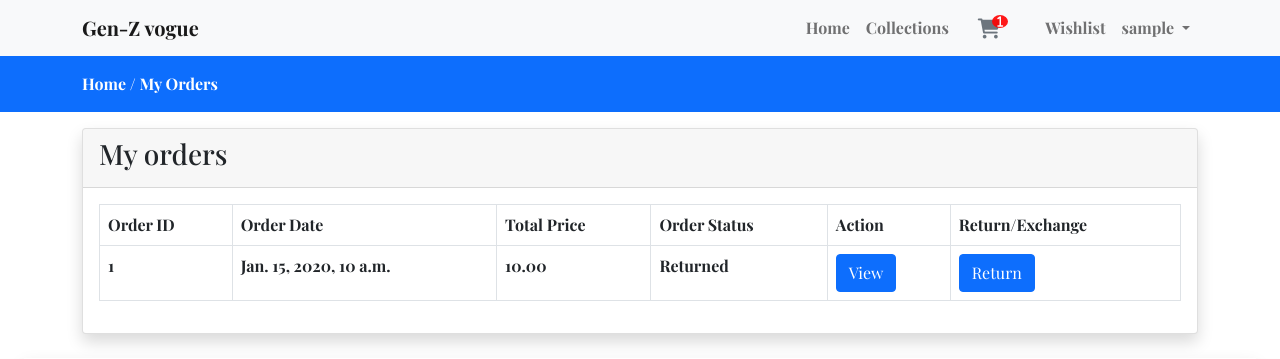
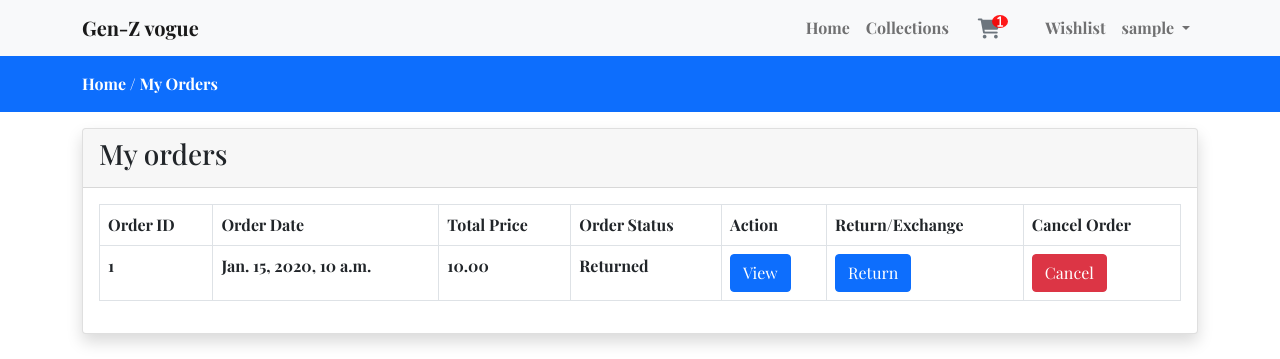
Before and after one commit to Kanika18ss/e-commerce-Django, a Django app: page /my-orders in a window 1280 px wide. Shown: the top 359 px of the page. Run offline with Django 3.2, Linux system fonts and the light colour scheme; a user stored in the database is signed in; tables that the repository leaves empty hold one stand-in row (values such as "Sample post"); some libraries are stand-ins or nearby versions; some web fonts are replaced.

Commit message:
Merged latest changes from GitHub

```diff
--- a/store/controller/order.py
+++ b/store/controller/order.py
@@ -34,33 +34,65 @@ def request_return(request, item_id):
     user = request.user
 
     if request.method == 'POST':
+        if order_item.order.status == 'Canceled':
+            messages.error(request, "Return request cannot be made for a canceled order.")
+            return redirect('myorders')
 
-        existing_return_req = Return_req.objects.filter(order=order_item.order, user=user).first()
-
-        if existing_return_req:
+        if order_item.return_requested:
             messages.error(request, "A return request has already been made for this item.")
         else:
-
             return_req = Return_req.objects.create(
                 order=order_item.order,
                 user=user,
-                return_reason=request.POST.get('return_reason', 'Customer request'),  # Get reason from user input
+                return_reason=request.POST.get('return_reason', 'Customer request'),
                 return_status="Requested",
                 return_date=timezone.now()
             )
-            messages.success(request, "Return request successfully created.")
 
+            order_item.return_requested = True
+            order_item.save()
 
-             # Automatically approve the return request and adjust product quantity
-            order_item = OrderItem.objects.get(order=return_req.order, user=user)
             product = order_item.product
-            product.quantity += 1  # Increase quantity by 1 upon return request
+            product.quantity += 1  # Increase product quantity upon return request
             product.save()
 
-            # Mark order item as returned
             order_item.status = "Returned"
             order_item.save()
 
             messages.success(request, f"Return request for {order_item.product.name} has been approved automatically.")
 
     return render(request, 'store/index.html')
+
+
+
+
+def cancel_order(request, order_id):
+    order = get_object_or_404(Order, pk=order_id)
+    if order.status == 'Canceled':
+        messages.info(request, 'This order is already canceled.')
+        return redirect('myorders')
+
+    # Check if return requests exist for any order items
+    order_items = OrderItem.objects.filter(order=order)
+    for item in order_items:
+        if item.return_requested:
+            messages.error(request, "Cancellation not allowed. Return request exists for one or more items.")
+            return redirect('myorders')
+
+    # Check cancellation deadline (2 days after order date)
+    cancellation_deadline = order.order_date + timezone.timedelta(days=2)
+    if timezone.now() > cancellation_deadline:
+        messages.error(request, 'Cancellation period has expired.')
+        return redirect('myorders')
+
+    # Update product quantities and cancel the order
+    for item in order_items:
+        product = item.product
+        product.quantity += item.quantity
+        product.save()
+
+    order.status = 'Canceled'
+    order.save()
+
+    messages.success(request, 'Your order has been canceled.')
+    return redirect('myorders')
--- a/store/models.py
+++ b/store/models.py
@@ -130,6 +130,8 @@ class OrderItem(models.Model):
     cancellation_reason = models.CharField(max_length=255, null=True, blank=True)
     cancellation_date = models.DateTimeField(auto_now_add=True)
     product = models.ForeignKey(Product, on_delete=models.RESTRICT)
+    quantity = models.IntegerField(default=1)  # Add this line
+    return_requested = models.BooleanField(default=False)
 
     def __str__(self):
         return f'OrderItem {self.order_item_id} of Order {self.order.order_id}'
--- a/store/templates/store/layouts/main.html
+++ b/store/templates/store/layouts/main.html
@@ -20,7 +21,7 @@
     <link rel="stylesheet" href="//cdn.jsdelivr.net/npm/alertifyjs@1.14.0/build/css/alertify.min.css"/>
 <!-- Default theme -->
     <link rel="stylesheet" href="//cdn.jsdelivr.net/npm/alertifyjs@1.14.0/build/css/themes/default.min.css"/>
-
+    {% comment %} <link rel="stylesheet" href="{% static 'output.css' %}"> {% endcomment %}
 
     <style>
       *{
--- a/store/templates/store/orders/index.html
+++ b/store/templates/store/orders/index.html
@@ -25,6 +25,7 @@
                                 <th>Order Status</th>
                                 <th>Action</th>
                                 <th>Return/Exchange</th>
+                                <th>Cancel Order</th> <!-- New column for Cancel Order -->
                             </tr>
                         </thead>
                         <tbody>
@@ -34,14 +35,21 @@
                                 <td>{{ item.order_date }}</td>
                                 <td>{{ item.total_amount }}</td>
                                 <td>{{ item.status }}</td>
-                                <td><a href="{% url "orderview" item.order_id %}" class="btn btn-primary">View</a></td>
-                                <td><a href="{% url "return_order" item.order_id %}" class="btn btn-primary">Return</a></td>
+                                <td><a href="{% url 'orderview' item.order_id %}" class="btn btn-primary">View</a></td>
+                                <td><a href="{% url 'return_order' item.order_id %}" class="btn btn-primary">Return</a></td>
+                                <td>
+                                    {% if item.status != 'Canceled' %}
+                                        <a href="{% url 'cancel_order' item.order_id %}" class="btn btn-danger">Cancel</a>
+                                    {% else %}
+                                        Order Canceled
+                                    {% endif %}
+                                </td>
                             </tr>
                             {% endfor %}
                         </tbody>
-
                     </table>
                 </div>
+
             </div>
         </div>
     </div>
--- a/store/urls.py
+++ b/store/urls.py
@@ -32,4 +32,5 @@ urlpatterns = [
     path('request-return/<int:item_id>/', order.request_return, name='request_return'),
 
     path('get-address-data/', checkout.get_address_data, name='get_address_data'),
+    path('cancel_order/<int:order_id>/', order.cancel_order, name='cancel_order'),
 ]
```
Also changed, not shown: other parts of store/templates/store/layouts/main.html (+15 -27 lines), package.json (deleted, +0 -11 lines), package-lock.json (deleted), store/migrations/0039_orderitem_quantity.py (added), store/migrations/0040_orderitem_return_requested.py (added), store/views.py (line endings or trailing spaces).
